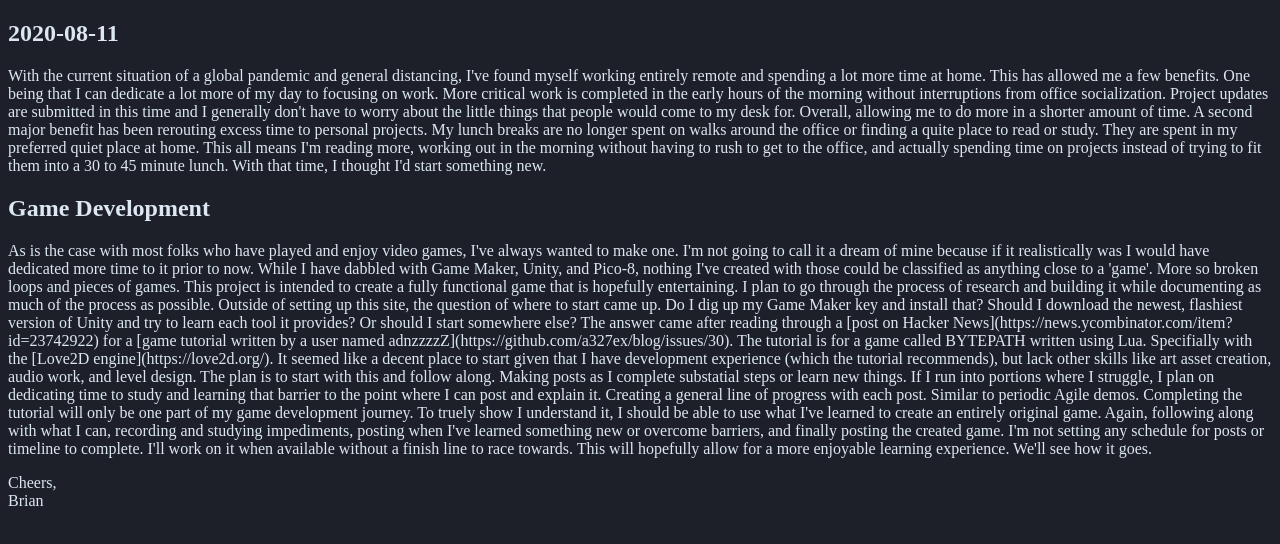
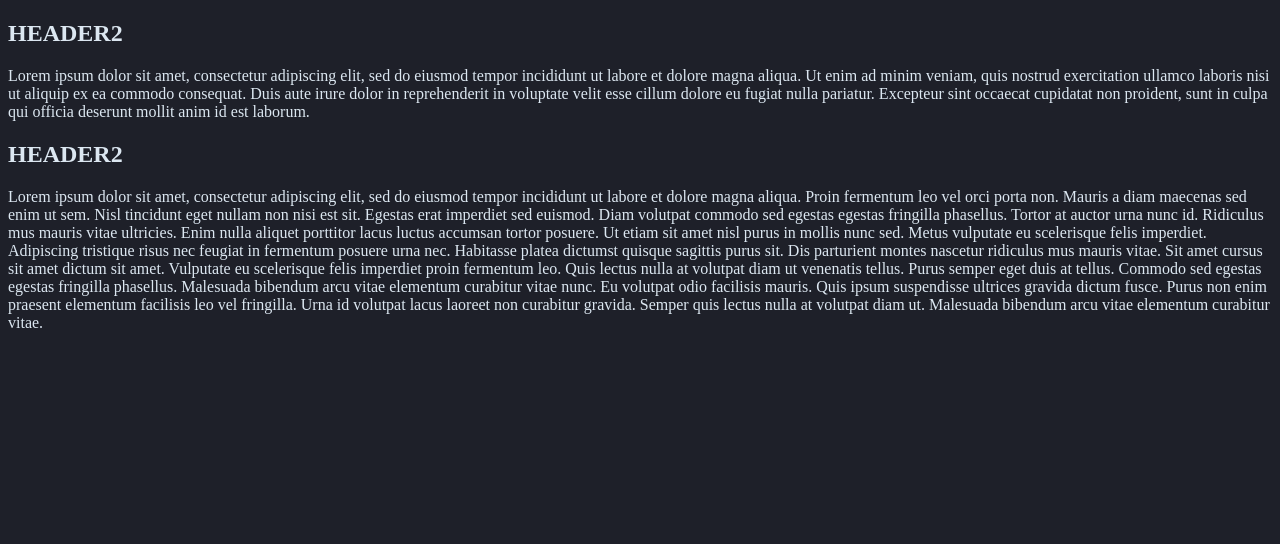
Before and after one commit to brian-gray/brian-gray.github.io, a plain HTML site: page index.html in a window 1280 px wide. Drawn offline with Linux system fonts and the light colour scheme.

Commit message:
Lorem update

```diff
--- a/index.html
+++ b/index.html
@@ -7,25 +7,16 @@
 
   <body>
 
-    <h2>2020-08-11</h2>
+    <h2>HEADER2</h2>
     <p>
-    With the current situation of a global pandemic and general distancing, I've found myself working entirely remote and spending a lot more time at home. This has allowed me a few benefits. One being that I can dedicate a lot more of my day to focusing on work. More critical work is completed in the early hours of the morning without interruptions from office socialization. Project updates are submitted in this time and I generally don't have to worry about the little things that people would come to my desk for. Overall, allowing me to do more in a shorter amount of time.
-
-    A second major benefit has been rerouting excess time to personal projects. My lunch breaks are no longer spent on walks around the office or finding a quite place to read or study. They are spent in my preferred quiet place at home. This all means I'm reading more, working out in the morning without having to rush to get to the office, and actually spending time on projects instead of trying to fit them into a 30 to 45 minute lunch. With that time, I thought I'd start something new.
+    Lorem ipsum dolor sit amet, consectetur adipiscing elit, sed do eiusmod tempor incididunt ut labore et dolore magna aliqua. Ut enim ad minim veniam, quis nostrud exercitation ullamco laboris nisi ut aliquip ex ea commodo consequat. Duis aute irure dolor in reprehenderit in voluptate velit esse cillum dolore eu fugiat nulla pariatur. Excepteur sint occaecat cupidatat non proident, sunt in culpa qui officia deserunt mollit anim id est laborum.
     </p>
 
-    <h2>Game Development</h2>
+    <h2>HEADER2</h2>
     <p>
-    As is the case with most folks who have played and enjoy video games, I've always wanted to make one. I'm not going to call it a dream of mine because if it realistically was I would have dedicated more time to it prior to now. While I have dabbled with Game Maker, Unity, and Pico-8, nothing I've created with those could be classified as anything close to a 'game'. More so broken loops and pieces of games. This project is intended to create a fully functional game that is hopefully entertaining. I plan to go through the process of research and building it while documenting as much of the process as possible.
+    Lorem ipsum dolor sit amet, consectetur adipiscing elit, sed do eiusmod tempor incididunt ut labore et dolore magna aliqua. Proin fermentum leo vel orci porta non. Mauris a diam maecenas sed enim ut sem. Nisl tincidunt eget nullam non nisi est sit. Egestas erat imperdiet sed euismod. Diam volutpat commodo sed egestas egestas fringilla phasellus. Tortor at auctor urna nunc id. Ridiculus mus mauris vitae ultricies. Enim nulla aliquet porttitor lacus luctus accumsan tortor posuere. Ut etiam sit amet nisl purus in mollis nunc sed. Metus vulputate eu scelerisque felis imperdiet.
 
-    Outside of setting up this site, the question of where to start came up. Do I dig up my Game Maker key and install that? Should I download the newest, flashiest version of Unity and try to learn each tool it provides? Or should I start somewhere else? The answer came after reading through a [post on Hacker News](https://news.ycombinator.com/item?id=23742922) for a [game tutorial written by a user named adnzzzzZ](https://github.com/a327ex/blog/issues/30). The tutorial is for a game called BYTEPATH written using Lua. Specifially with the [Love2D engine](https://love2d.org/). It seemed like a decent place to start given that I have development experience (which the tutorial recommends), but lack other skills like art asset creation, audio work, and level design. The plan is to start with this and follow along. Making posts as I complete substatial steps or learn new things. If I run into portions where I struggle, I plan on dedicating time to study and learning that barrier to the point where I can post and explain it. Creating a general line of progress with each post. Similar to periodic Agile demos.
-
-    Completing the tutorial will only be one part of my game development journey. To truely show I understand it, I should be able to use what I've learned to create an entirely original game. Again, following along with what I can, recording and studying impediments, posting when I've learned something new or overcome barriers, and finally posting the created game. I'm not setting any schedule for posts or timeline to complete. I'll work on it when available without a finish line to race towards. This will hopefully allow for a more enjoyable learning experience. We'll see how it goes.
-    </p>
-
-    <p>
-    Cheers,<br />
-    Brian
+Adipiscing tristique risus nec feugiat in fermentum posuere urna nec. Habitasse platea dictumst quisque sagittis purus sit. Dis parturient montes nascetur ridiculus mus mauris vitae. Sit amet cursus sit amet dictum sit amet. Vulputate eu scelerisque felis imperdiet proin fermentum leo. Quis lectus nulla at volutpat diam ut venenatis tellus. Purus semper eget duis at tellus. Commodo sed egestas egestas fringilla phasellus. Malesuada bibendum arcu vitae elementum curabitur vitae nunc. Eu volutpat odio facilisis mauris. Quis ipsum suspendisse ultrices gravida dictum fusce. Purus non enim praesent elementum facilisis leo vel fringilla. Urna id volutpat lacus laoreet non curabitur gravida. Semper quis lectus nulla at volutpat diam ut. Malesuada bibendum arcu vitae elementum curabitur vitae.
     </p>
 
   </body>
```
